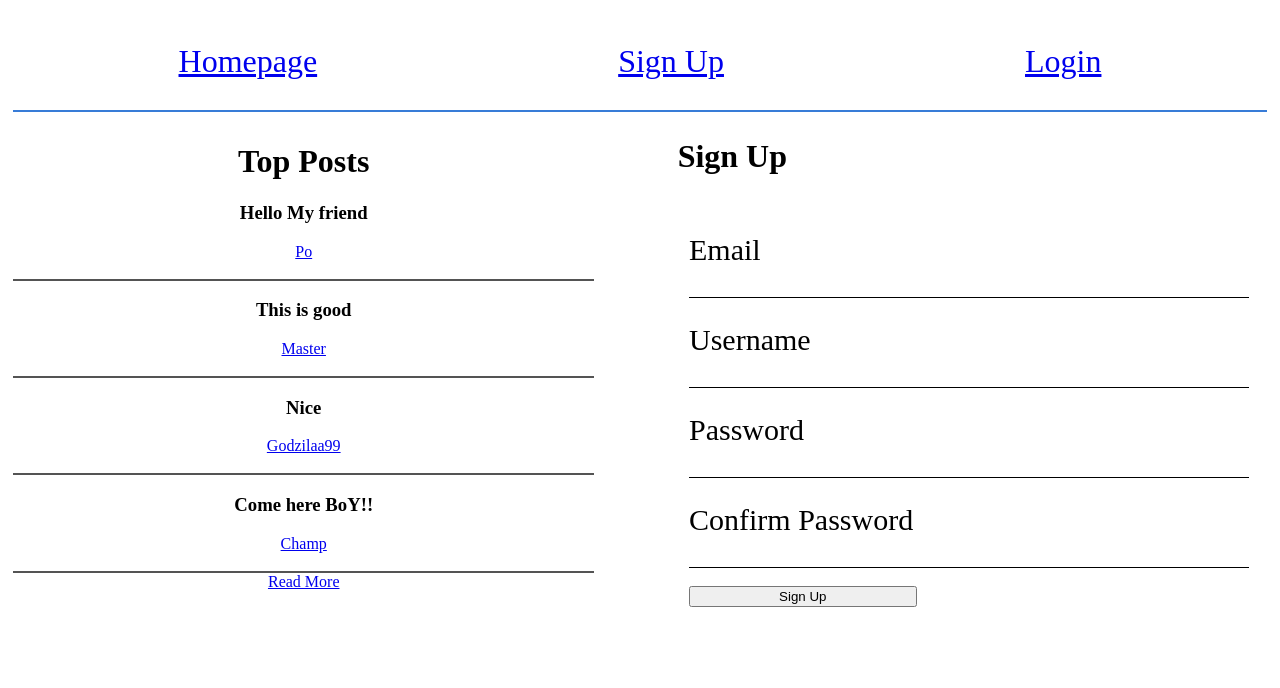
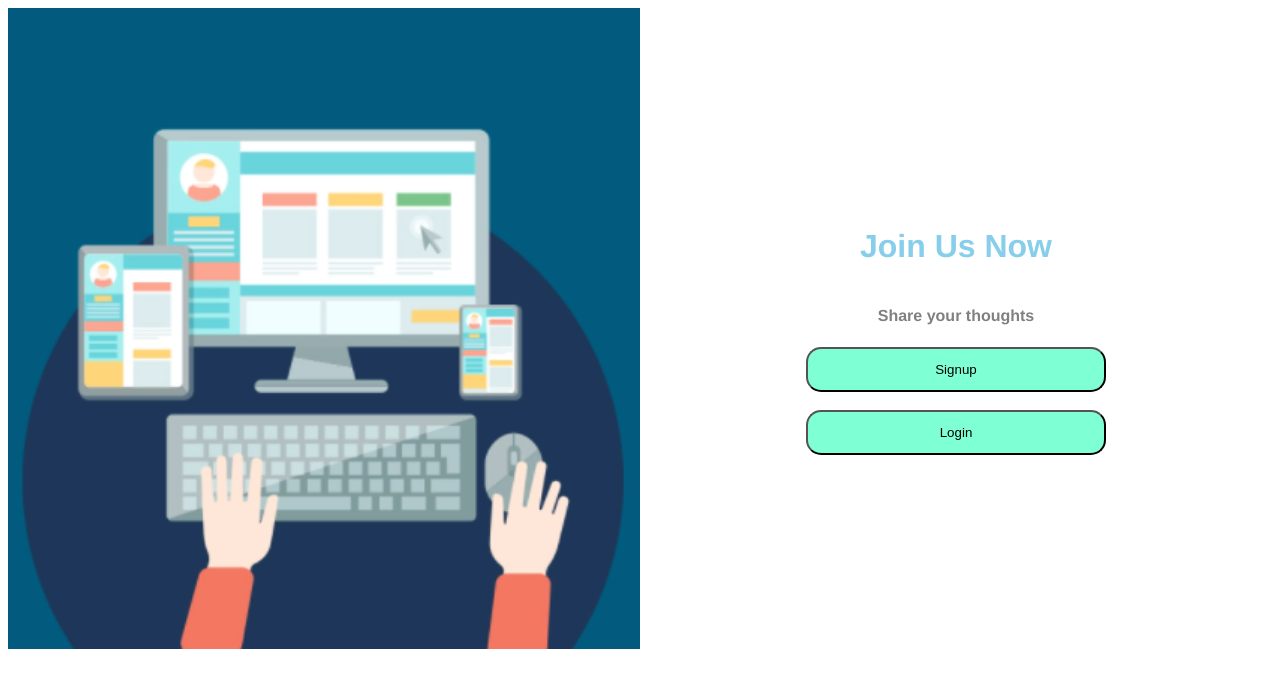
Before and after one commit to justpiyoosh/EMS_Frontend, a React (Create React App) app: page / in a window 1280 px wide. Shown: the top 688 px of the page. Built offline with nearby package versions, Linux system fonts and the light colour scheme.

Commit message:
Styles changed

```diff
--- a/src/App.css
+++ b/src/App.css
@@ -1,12 +1,13 @@
 .App {
   display: flex;
   flex-wrap: wrap;
+  font-family: Helvetica, Arial, sans-serif;
 }
 .Home{
   display: flex;
   flex-wrap: wrap;
   width: 100%;
-  background-color: white
+  overflow: hidden;
 }
 .Header{
   text-align: center;
@@ -44,12 +45,13 @@
   font-family: sans-serif;
   text-align: center;
 }
-
 .signup{
+  height: 100vh;
+  display: -webkit-flex;
+  flex-direction: column;
+  justify-content: center;
   align-items: center;
-  justify-content: center;
-  width: 45%;
-  padding-left: 5%;
+  padding-left: 30%;
 }
 form{
   position: relative;
@@ -58,6 +60,7 @@ form{
   flex-flow: column;
   width:100%;
   padding:2%;
+  border:1px solid black;
   }
 .tab{
   position: relative;
@@ -114,19 +117,33 @@ color: rgb(0, 153, 255);
   }
 
 .Post{
-  width: 100%;
+  display: flex;
+  flex-direction: column;
   align-items: center;
   justify-content: center;
+  text-align: center;
   border-bottom: black 2px inset;
 }
-
-.topPost{
-  width: 46%;
-  padding: 5px;
-  margin-right: 15px;
-  text-align :center;
+.PostBlock{
+  width: 100%;
 }
 
+.HomePageImage{
+  width: 50%;
+}
+.HomeAction{
+  display: flex;
+  width: 50%;
+  flex-direction: column;
+  align-items: center;
+  justify-content: center;
+}
+#MyButton{
+  background-color: aquamarine;
+  width: 300px;
+  height: 45px;
+  border-radius: 15px;
+}
 .createBlog{
   width: 100%;
   text-align: center;
--- a/src/Homepage.js
+++ b/src/Homepage.js
@@ -1,9 +1,9 @@
 import React from 'react';
 import axios from 'axios';
-import {NavLink} from 'react-router-dom'
-import Posts from './posts/Posts';
-import Signup from './Signup'
-export default class Homepage extends React.Component{
+import {NavLink, Redirect} from 'react-router-dom';
+import Hmpg from './Images/Hmpg.png'
+export default class Homepage extends React.Component
+{
     state = {
         data : "",
     }
@@ -13,33 +13,38 @@ componentDidMount(){
             {console.log('itm',res)
             this.setState({data:res.data})
     })}
-render(){
+    render(){var cookie = document.cookie
+        var token = cookie.split(';')
+        var name = "Token=";
+        var authToken = "Token "
+        for(var j = 0;j<token.length;j++){
+            var c = token[j]
+            while (c.charAt(0) === ' ') {
+                c = c.substring(1);
+              }
+              if (c.indexOf(name) === 0) {
+                authToken += c.substring(name.length, c.length)
+                break;
+              }
+            }
+        if(authToken === "Token "){
             return(
             <div className = "Home">
-    <span className = "Header">
-        <div className="Hlink">
-            <NavLink to = '/'>Homepage</NavLink>
+                <div className = "HomePageImage">
+                    <img src = {Hmpg} alt = "Failed To load" width = "100%"/>
                 </div>
-        <div className="Hlink">
-            <NavLink to = '/signup'>Sign Up</NavLink>
+                <div className = "HomeAction">
+                    <h1 style = {{color:'skyblue'}}>Join Us Now</h1>
+                    <h4 style = {{color:'grey'}}>Share your thoughts</h4>
+                    <NavLink to = '/signup'><button id = "MyButton">Signup</button></NavLink>
+                    <br/>
+                    <NavLink to = '/login'><button id = "MyButton">Login</button></NavLink>
                 </div>
-        <div className="Hlink">
-            <NavLink to = '/login'>Login</NavLink>
             </div>
-    </span>
-    <div className="topPost">
-        <h1>
-            Top Posts
-        </h1>
-        <Posts/>
-        <NavLink to = "/viewpost">Read More</NavLink>
-    </div>
-    <div className = "signup">
-        <Signup/>
-    </div>
-    <footer>
-
-    </footer>
-</div>
-);}
+            );
         }
+        else{
+            return(<Redirect to = "/viewpost"/>);
+        }
+    }
+}
--- a/src/Login.js
+++ b/src/Login.js
@@ -1,5 +1,5 @@
 import React from 'react';
-import {NavLink, withRouter} from 'react-router-dom';
+import {withRouter} from 'react-router-dom';
 import Axios from 'axios';
 import { withCookies, Cookies } from 'react-cookie';
 import { instanceOf } from 'prop-types';
@@ -39,19 +39,12 @@ class Login extends React.Component{
                 }
             })}
         else{
-            alert("Bhar usko");
+            alert("All field are not filled correctly");
         }
     }
     render(){
         return(
-            <div>
-                <div className = "Header">
-                <div className="Hlink">
-                <NavLink to = '/'>Homepage</NavLink></div>
-                <div className="Hlink">
-                <NavLink to = '/signup'>Sign Up</NavLink>
-                </div>
-                </div>
+            <div className = "signup">
                 <h1>Login</h1>
                 <form onSubmit={this.submitHandler}>
                 <div className='tab'>
@@ -64,11 +57,11 @@ class Login extends React.Component{
                 <label className="label-name">
                     <span className="content-name">Password</span></label>
                 </div>
-                <button type = "submit">LOGIN</button>
+                <br/>
+                <button type = "submit" id = "MyButton" style={{alignSelf:"center"}}>LOGIN</button>
             </form>
             </div>
         );
     }
 }
-
 export default (withRouter(Login),withCookies(Login));
--- a/src/Signup.js
+++ b/src/Signup.js
@@ -45,8 +45,9 @@ class Signup extends React.Component{
     }
     render(){
         return(
-            <div>
+            <div className = "signup">
                 <h1>Sign Up</h1>
+                <br/>
                 <form onSubmit={this.submitHandler}>
                 <div className='tab'>
                 <input type='email' value={this.state.user} name ='user' onChange={this.handleChange} required/>
@@ -69,7 +70,7 @@ class Signup extends React.Component{
                 <span className="content-name">Confirm Password</span></label>
                 </div>
                 <br/>
-                <button style = {{width:"40%"}}>Sign Up</button>
+                <button id = "MyButton" style={{alignSelf:"center"}}>Sign Up</button>
             </form>
             </div>
         );
--- a/src/posts/Posts.js
+++ b/src/posts/Posts.js
@@ -10,7 +10,7 @@ export default class Posts extends Component{
                 return <Post key = {index} item = {data}/>
             });
         return(
-            <div>
+            <div class = "PostBlock">
                 {post}
             </div>
         );
```
Also changed, not shown: src/Images/Screenshot 2021-06-16 175036.png (added). Lines whose indentation alone changed are shown as unchanged.
